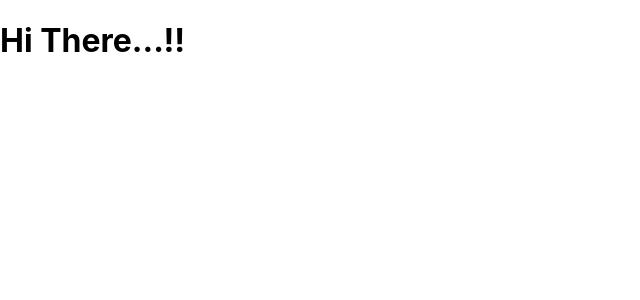
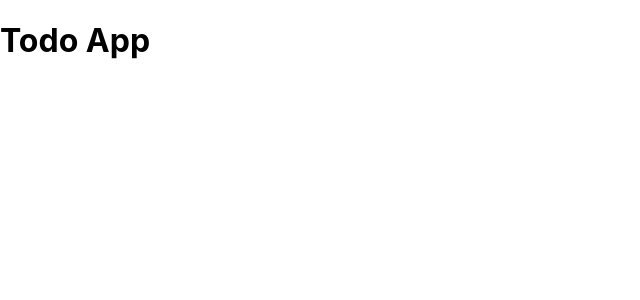
Before and after one commit to 404Bappy/Learn_React, a React (Create React App) app in the folder structure-react/: page / in a window 1280 px wide. Shown: the top 300 px of the page, without its empty margins (0-640 px from the left). Built offline with nearby package versions, Linux system fonts and the light colour scheme.

Commit message:
Initial commit

```diff
--- a/structure-react/src/index.js
+++ b/structure-react/src/index.js
@@ -6,12 +6,5 @@ import reportWebVitals from './reportWebVitals';
 
 const root = ReactDOM.createRoot(document.getElementById('root'));
 root.render(
-  <React.StrictMode>
-    <h1>Hi There...!!</h1>
-  </React.StrictMode>
+    <h1>Todo App</h1>
 );
-
-// If you want to start measuring performance in your app, pass a function
-// to log results (for example: reportWebVitals(console.log))
-// or send to an analytics endpoint. Learn more: https://bit.ly/CRA-vitals
-reportWebVitals();
```
